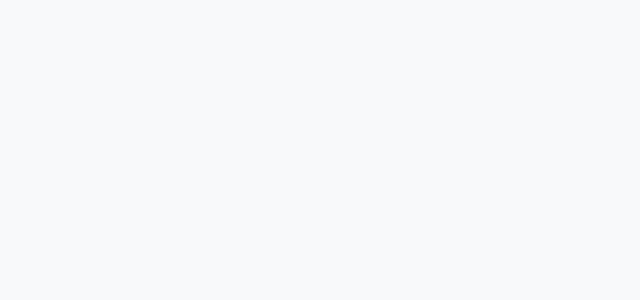
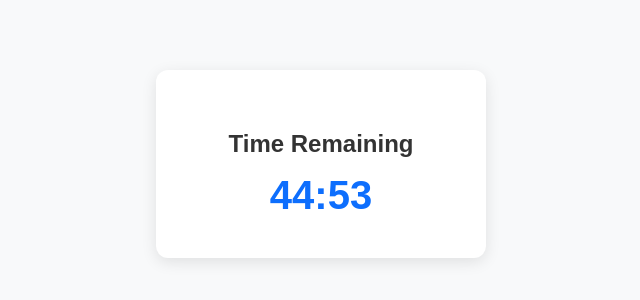
Before and after one commit to SIT2711/online-exam-system, a React (Create React App) app: page /timer in a window 1280 px wide. Before the commit this address had no page. Shown: the part 256-556 px from the top of the page, without its empty margins (319-959 px from the left). Built offline with nearby package versions, Linux system fonts and the light colour scheme.

Commit message:
Added Exam Timer UI with countdown functionality

```diff
--- a/src/App.js
+++ b/src/App.js
@@ -4,6 +4,7 @@ import { BrowserRouter as Router, Routes, Route } from "react-router-dom";
 import AdminDashboard from "./pages/admin/AdminDashboard";
 import StudentDashboard from "./pages/student/StudentDashboard";
 import TeacherDashboard from "./pages/teacher/TeacherDashboard";
+import ExamTimer from "./pages/ExamTimer";
 
 import Dashboard from "./pages/Dashboard";
 import LoginForm from "./pages/LoginForm";
@@ -25,6 +26,7 @@ function App() {
           <Route path="/admindashboard" element={<AdminDashboard />} />
           <Route path="/studentdashboard" element={<StudentDashboard />} />
           <Route path="/teacherdashboard" element={<TeacherDashboard />} />
+          <Route path="/timer" element={<ExamTimer />} />
 
           <Route path="/login" element={<LoginForm />} />
           <Route path="/exams" element={<ExamList />} />
--- /dev/null
+++ b/src/pages/ExamTimer.jsx
@@ -0,0 +1,55 @@
+import React, { useState, useEffect } from "react";
+import "../styles/ExamTimer.css";
+
+function ExamTimer() {
+
+  // 45 minutes = 2700 seconds
+  const [timeLeft, setTimeLeft] = useState(2700);
+
+  useEffect(() => {
+
+    const timer = setInterval(() => {
+
+      setTimeLeft((prevTime) => {
+
+        if (prevTime <= 1) {
+          clearInterval(timer);
+          alert("Time is up! Exam will be submitted.");
+          return 0;
+        }
+
+        return prevTime - 1;
+
+      });
+
+    }, 1000);
+
+    return () => clearInterval(timer);
+
+  }, []);
+
+  // Convert seconds to minutes and seconds
+  const minutes = Math.floor(timeLeft / 60);
+  const seconds = timeLeft % 60;
+
+  return (
+    <div className="timer-page">
+
+      <div className="timer-card">
+
+        <h2 className="timer-title">Time Remaining</h2>
+
+        <div
+          className="timer-time"
+          style={{ color: timeLeft < 300 ? "red" : "#0d6efd" }}
+        >
+          {minutes}:{seconds < 10 ? `0${seconds}` : seconds}
+        </div>
+
+      </div>
+
+    </div>
+  );
+}
+
+export default ExamTimer;
--- /dev/null
+++ b/src/styles/ExamTimer.css
@@ -0,0 +1,26 @@
+.timer-page {
+  display: flex;
+  justify-content: center;
+  align-items: center;
+  height: 100vh;
+  background: #f8f9fa;
+}
+
+.timer-card {
+  background: white;
+  padding: 40px;
+  border-radius: 12px;
+  text-align: center;
+  box-shadow: 0 4px 15px rgba(0,0,0,0.1);
+  width: 250px;
+}
+
+.timer-title {
+  margin-bottom: 15px;
+  color: #333;
+}
+
+.timer-time {
+  font-size: 40px;
+  font-weight: bold;
+}
```
